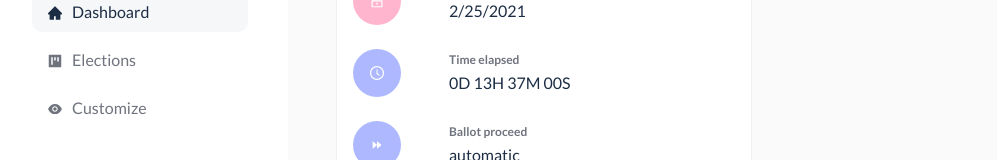
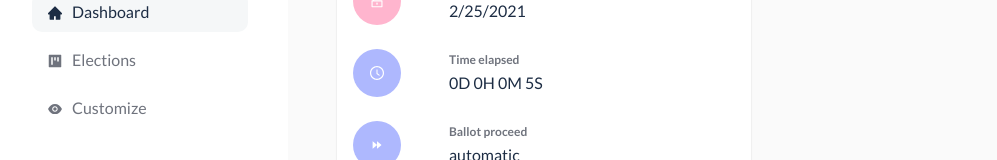
Before and after one commit to anovote/frontend, a React (Create React App) app: page /election/1 in a window 1280 px wide. Shown: the part 287-447 px from the top of the page, without its empty margins (8-1005 px from the left). Built offline with nearby package versions, Linux system fonts and the light colour scheme.

Commit message:
Add timer component

```diff
--- a/src/views/election/election/index.tsx
+++ b/src/views/election/election/index.tsx
@@ -1,5 +1,4 @@
 import {
-    CarTwoTone,
     ClockCircleOutlined,
     ForwardOutlined,
     LockOutlined,
@@ -7,34 +6,25 @@ import {
     SecurityScanOutlined,
     UnlockOutlined,
 } from '@ant-design/icons'
-import { AlertProps, Card, Col, List, Row, Space } from 'antd'
+import { Card, Col, Row, Space } from 'antd'
 import Item from 'antd/lib/list/Item'
 import Title from 'antd/lib/typography/Title'
 import CardList from 'components/cards/CardList'
+import CountUpTimer from 'components/countUpTimer/countUpTimer'
 import * as React from 'react'
 import { ReactNode } from 'react'
 import { useTranslation } from 'react-i18next'
-
-interface ElectionStatus {
-    openDate: Date
-    closeDate: Date
-    timeElapsed: Date
-    ballotProcessMode: number
-    authenticationMethod: string
-    electionPassword: string
-}
 interface StatusDetail {
     icon: ReactNode
     colorClass: string
     title: string
-    text: string
+    text: string | ReactNode
 }
 /**
  * The main view used for creating an election
  */
 export default function ElectionView(): React.ReactElement {
     const [t] = useTranslation(['translation', 'common', 'election'])
-    const [alertProps, setAlertProps] = React.useState<AlertProps>()
     const header = (
         <div className="spread align-items-center">
             <Title level={2}>{t('common:Status')} </Title>
@@ -44,6 +34,7 @@ export default function ElectionView(): React.ReactElement {
             </div>
         </div>
     )
+
     const details: Array<StatusDetail> = [
         {
             icon: <LockOutlined />,
@@ -61,7 +52,8 @@ export default function ElectionView(): React.ReactElement {
             icon: <ClockCircleOutlined />,
             colorClass: 'main-light',
             title: t('election:Time elapsed'),
-            text: '0D 13H 37M 00S',
+            // TODO! implement logic to set timer on states from current election
+            text: <CountUpTimer />,
         },
         {
             icon: <ForwardOutlined />,
```
